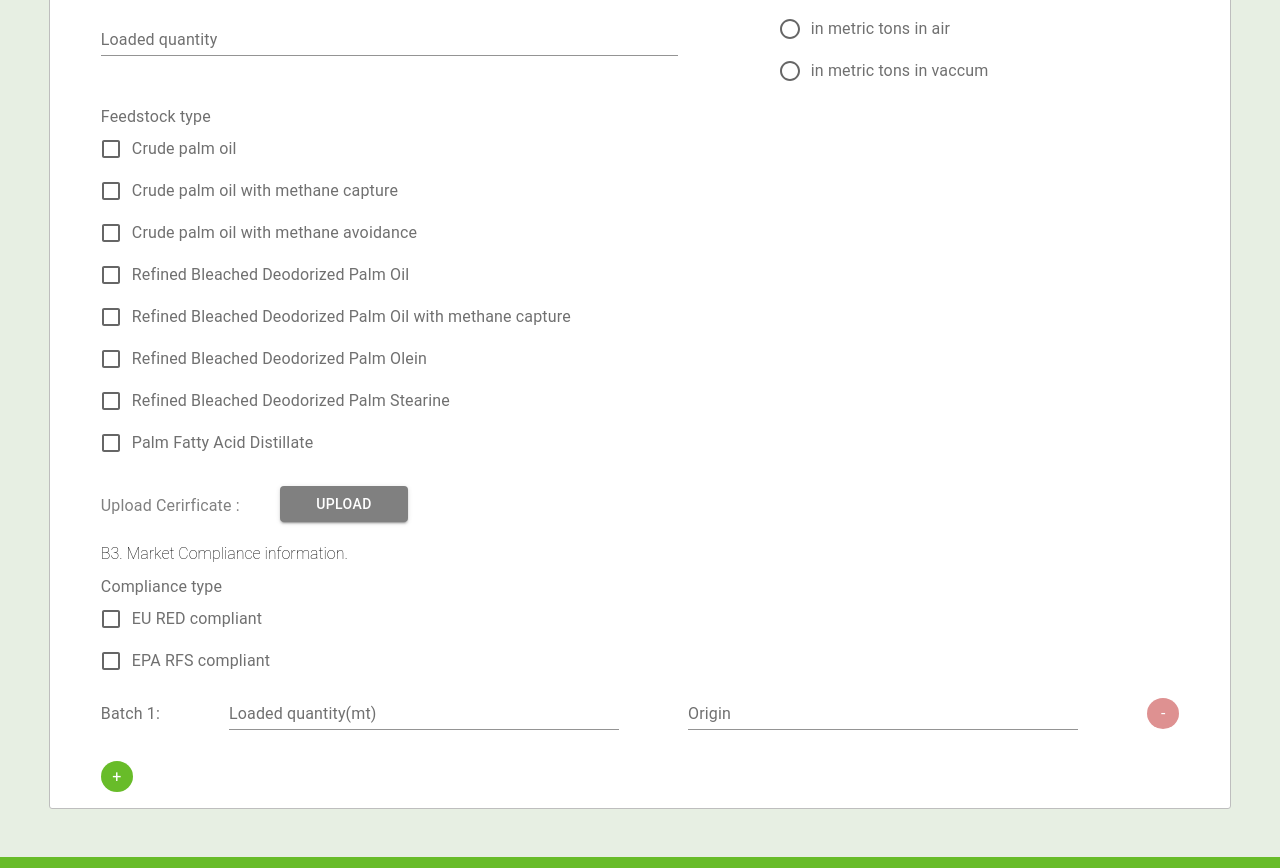
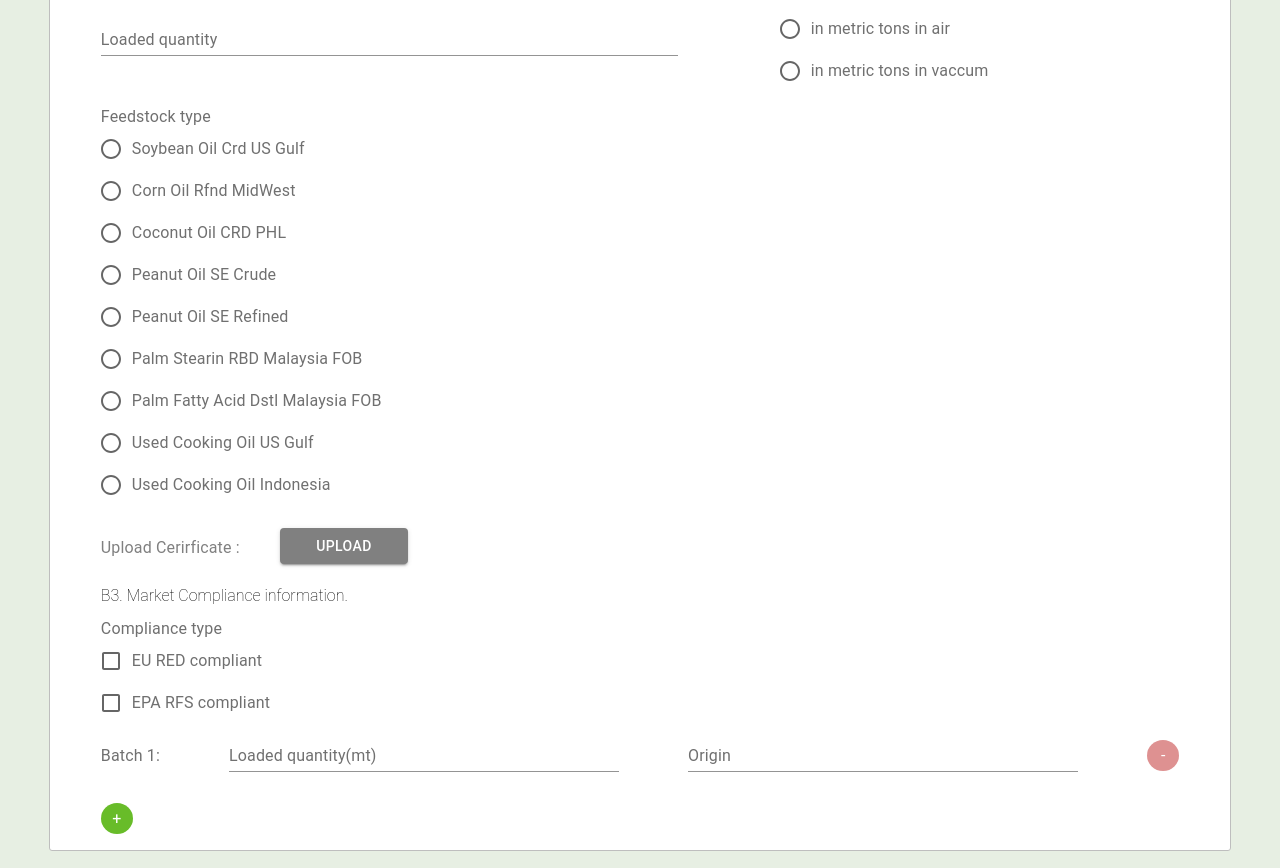
Before and after one commit to subrata3008/amcidc, a React (Create React App) app: page /delivery-form in a window 1280 px wide. Shown: the part 1560-2428 px from the top of the page. Built offline with nearby package versions, Linux system fonts and the light colour scheme.

Commit message:
Code change for multiple API call

```diff
--- a/src/component/DeliveryForm/DeliveryForm.js
+++ b/src/component/DeliveryForm/DeliveryForm.js
@@ -32,7 +32,7 @@ import {
 } from "../../constants";
 import MuiAlert from "@mui/material/Alert";
 import { TabContext, TabPanel } from "@mui/lab";
-import { formSubmitService } from "../services/formService";
+//import { formSubmitService } from "../services/formService";
 
 const Alert = React.forwardRef(function Alert(props, ref) {
   return <MuiAlert elevation={6} ref={ref} variant="filled" {...props} />;
@@ -603,7 +603,34 @@ const DeliveryForm = () => {
                   </div>
                 </FormControl>
 
+
+
+
                 <FormControl component="fieldset" className="input-wrapper">
+                  <FormLabel component="legend" className="formLabel">
+                      Feedstock type
+                  </FormLabel>
+                  <RadioGroup
+                    aria-label="feedBackStockType"
+                    name="feedBackStockType"
+                    value={formik.values.feedBackStockType}
+                  >
+                    {feedBackStockList.map((option, indx) => (
+                      <FormControlLabel
+                        key={option.value + indx}
+                        value={option.value}
+                        onChange={formik.handleChange}
+                        control={<Radio color="default" />}
+                        label={option.label}
+                        defaultChecked={formik.values.feedBackStockType === ""}
+                      />
+                    ))}
+                  </RadioGroup>
+                </FormControl>
+
+
+
+                {/* <FormControl component="fieldset" className="input-wrapper">
                   <FormLabel component="legend" className="formLabel">
                     Feedstock type
                   </FormLabel>
@@ -643,7 +670,7 @@ const DeliveryForm = () => {
                       label={feedBackStockTypeOption.label}
                     />
                   ))}
-                </FormControl>
+                </FormControl> */}
 
                 <FormControl className="upload-button-wrapper">
                   <FormLabel component="legend" className="formLabel">
--- a/src/constants.js
+++ b/src/constants.js
@@ -112,29 +112,32 @@ export const complienceList = [{
 }];
 
 export const feedBackStockList = [{
-    value:'palm',
-    label:'Crude palm oil'
+    value:'soyaOil',
+    label:'Soybean Oil Crd US Gulf'
 },{
-    value:'palmWithMethane',
-    label:'Crude palm oil with methane capture'
+    value:'cornOil',
+    label:'Corn Oil Rfnd MidWest'
 },{
-    value:'palmWithMethaneAvoidance',
-    label:'Crude palm oil with methane avoidance'
+    value:'coconutOil',
+    label:'Coconut Oil CRD PHL'
 },{
-    value:'refinedPalm',
-    label:'Refined Bleached Deodorized Palm Oil'
+    value:'peanutOil',
+    label:'Peanut Oil SE Crude'
 },{
-    value:'refinedPalmWithMethane',
-    label:'Refined Bleached Deodorized Palm Oil with methane capture'
-},{
-    value:'refinedPalmOlein',
-    label:'Refined Bleached Deodorized Palm Olein'
+    value:'refinedPeanutOil',
+    label:'Peanut Oil SE Refined'
 },{
     value:'refinedPalmStearine',
-    label:'Refined Bleached Deodorized Palm Stearine'
+    label:'Palm Stearin RBD Malaysia FOB'
 },{
     value:'palmFattyAcid',
-    label:'Palm Fatty Acid Distillate'
+    label:'Palm Fatty Acid Dstl Malaysia FOB'
+},{
+    value:'usedCookingOil',
+    label:'Used Cooking Oil US Gulf'
+},{
+    value:'usedCookingOilIndonesia',
+    label:'Used Cooking Oil Indonesia'
 }];
 
 export const counterParties = [
```
